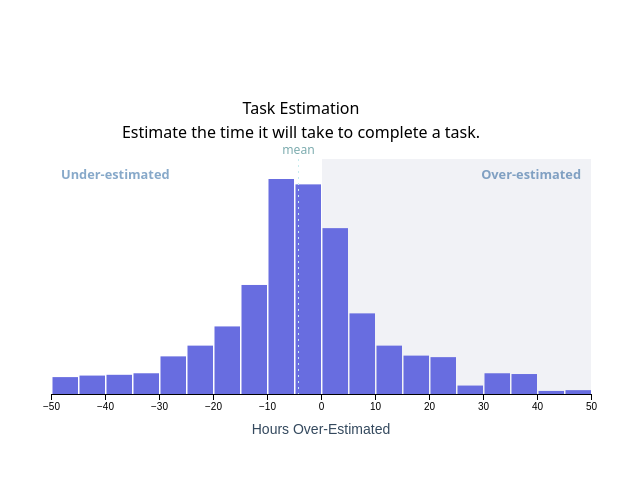
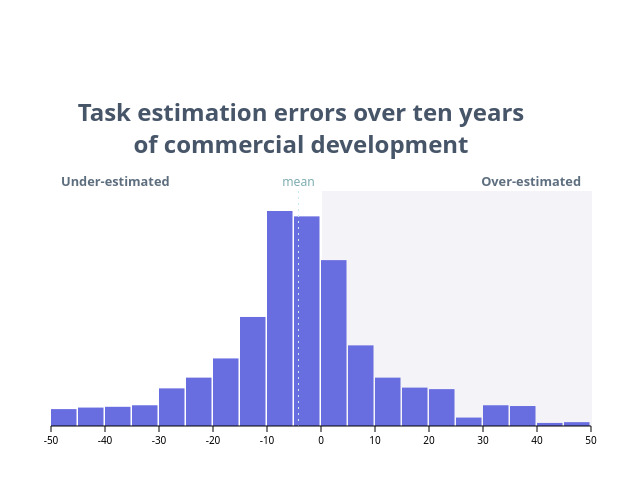
Before and after one commit to erickhilda/learn-data-vis, a Next.js app: page / in a window 1280 px wide. Shown: the top 482 px of the page, without its empty margins (339-979 px from the left). Built offline with nearby package versions, Linux system fonts and the light colour scheme.

Commit message:
feat: initial task estimation chart

```diff
--- a/src/app/page.jsx
+++ b/src/app/page.jsx
@@ -4,8 +4,10 @@ import TaskEstimation from '@/components/example/task-estimation';
 export default function Home() {
   return (
     <main className="flex flex-col items-center p-24 min-h-screen">
-      <TaskEstimation />
-      {/* <TaskEstimationChart /> */}
+      <div className="flex flex-col lg:flex-row">
+        {/* <TaskEstimation /> */}
+        <TaskEstimationChart />
+      </div>
     </main>
   );
 }
--- a/src/components/chart/task-estimation-chart.jsx
+++ b/src/components/chart/task-estimation-chart.jsx
@@ -1,7 +1,248 @@
+'use client';
+
+import * as d3 from 'd3';
+import { useCallback, useEffect, useMemo, useRef, useState } from 'react';
+
 function TaskEstimationChart() {
+  const width = 600;
+  let dimensions = {
+    width: width,
+    height: width * 0.5,
+    margin: {
+      top: 35,
+      right: 10,
+      bottom: 50,
+      left: 50,
+    },
+    boundedWidth: 0,
+    boundedHeight: 0,
+  };
+  dimensions.boundedWidth =
+    dimensions.width - dimensions.margin.left - dimensions.margin.right;
+  dimensions.boundedHeight =
+    dimensions.height - dimensions.margin.top - dimensions.margin.bottom;
+
+  const summaryAccessor = useCallback((d) => d.Summary, []);
+  const actualHoursAccessor = useCallback((d) => +d.HoursActual, []);
+  const developerHoursAccessor = useCallback(
+    (d) => +d.DeveloperHoursActual,
+    []
+  );
+  const diffAccessor = useCallback(
+    (d) => +d.HoursEstimate - actualHoursAccessor(d),
+    [actualHoursAccessor]
+  );
+  const yAccessor = (d) => d.length;
+
+  const [dataset, setDataset] = useState([]);
+  useEffect(() => {
+    async function fetchData() {
+      let data = await d3.csv('/task_estimation.csv');
+
+      let usedTasks = {};
+      data = data.filter((d) => {
+        const hours = actualHoursAccessor(d);
+        if (usedTasks[summaryAccessor(d)]) {
+          const hasHigherValue = hours > usedTasks[summaryAccessor(d)];
+          if (!hasHigherValue) return false;
+        }
+        usedTasks[summaryAccessor(d)] = hours;
+        return actualHoursAccessor(d) > 10;
+      });
+
+      data = data.filter(
+        (d) => diffAccessor(d) >= -50 && diffAccessor(d) <= 50
+      );
+
+      setDataset(data);
+    }
+
+    fetchData();
+  }, [actualHoursAccessor, diffAccessor, summaryAccessor]);
+
+  const xScale = useMemo(() => {
+    return d3
+      .scaleLinear()
+      .domain(d3.extent(dataset, diffAccessor))
+      .range([0, dimensions.boundedWidth])
+      .nice();
+  }, [dataset, diffAccessor, dimensions.boundedWidth]);
+
+  const xTicks = useMemo(() => {
+    return xScale.ticks().map((value) => ({
+      value,
+      xOffset: xScale(value),
+    }));
+  }, [xScale]);
+
+  const mean = useMemo(() => {
+    return d3.mean(dataset, diffAccessor);
+  }, [dataset, diffAccessor]);
+
+  const binsGenerator = useMemo(() => {
+    return d3.bin().domain(xScale.domain()).value(diffAccessor).thresholds(30);
+  }, [diffAccessor, xScale]);
+
+  const bins = useMemo(() => {
+    return binsGenerator(dataset);
+  }, [binsGenerator, dataset]);
+
+  const yScale = useMemo(() => {
+    return d3
+      .scaleLinear()
+      .domain([0, d3.max(bins, yAccessor)])
+      .range([dimensions.boundedHeight, 0])
+      .nice();
+  }, [bins, dimensions.boundedHeight]);
+  const barPadding = 1.5;
+
+  const binsRef = useRef([]);
+  const tooltipRef = useRef(null);
+
+  const [selectedBin, setSelectedBin] = useState(null);
+  const [displayTooltip, setDisplayTooltip] = useState(false);
+  function handleMouseEnter(e, datum) {
+    setDisplayTooltip(true);
+    setSelectedBin(datum);
+  }
+
+  function handleMouseLeave() {
+    setDisplayTooltip(false);
+    setSelectedBin(null);
+  }
+
   return (
-    <div className="chart">
-      <h2>Task estimation errors over ten years of commercial development</h2>
+    <div className="flex flex-col items-center">
+      <h2 className="text-2xl font-extrabold text-slate-600 max-w-md text-center mb-4">
+        Task estimation errors over ten years of commercial development
+      </h2>
+
+      <div id="wrapper" className={``}>
+        <svg width={width} height={dimensions.height}>
+          <g
+            transform={`translate(${dimensions.margin.left}, ${dimensions.margin.top})`}
+          >
+            {/* chant background */}
+            <g className="label">
+              <text className="left-side-label" x={10} y={-25}>
+                Under-estimated
+              </text>
+              <text
+                className="right-side-label"
+                x={dimensions.boundedWidth - 10}
+                y={-25}
+              >
+                Over-estimated
+              </text>
+
+              <rect
+                className="background left-side-background"
+                y={-20}
+                width={dimensions.boundedWidth / 2}
+                height={dimensions.boundedHeight + 20}
+              />
+              <rect
+                className="background right-side-background"
+                x={dimensions.boundedWidth / 2 + 1}
+                y={-20}
+                width={dimensions.boundedWidth / 2}
+                height={dimensions.boundedHeight + 20}
+              />
+            </g>
+
+            {/* bar chart data */}
+            <g className="bins" ref={binsRef}>
+              {binsGenerator(dataset).map((bin) => (
+                <rect
+                  key={bin.x0}
+                  className="bin"
+                  x={xScale(bin.x0)}
+                  y={yScale(yAccessor(bin))}
+                  width={d3.max([
+                    0,
+                    xScale(bin.x1) - xScale(bin.x0) - barPadding,
+                  ])}
+                  height={dimensions.boundedHeight - yScale(yAccessor(bin))}
+                  onMouseEnter={(e) => handleMouseEnter(e, bin)}
+                  onMouseLeave={() => handleMouseLeave()}
+                />
+              ))}
+            </g>
+
+            {/* bar interaction enhancement */}
+            {/* <g className="bins">
+              {binsGenerator(dataset).map((bin) => (
+                <rect
+                  key={bin.x0}
+                  className="listeners"
+                  x={xScale(bin.x0)}
+                  y={-dimensions.margin.top}
+                  width={d3.max([0, xScale(bin.x1) - xScale(bin.x0)])}
+                  height={dimensions.boundedHeight + dimensions.margin.top}
+                  onMouseEnter={() => handleMouseEnter(bin.x0)}
+                  onMouseLeave={() => handleMouseLeave(bin)}
+                />
+              ))}
+            </g> */}
+
+            {/* mean line */}
+            <text className="mean-label" x={xScale(mean)} y={-25}>
+              mean
+            </text>
+            <line
+              className="mean"
+              x1={xScale(mean)}
+              x2={xScale(mean)}
+              y1={-20}
+              y2={dimensions.boundedHeight}
+            ></line>
+
+            {/* x-axis */}
+            <path
+              d={`M 0 ${dimensions.boundedHeight} H ${dimensions.boundedWidth}`}
+              stroke="currentColor"
+            />
+            <g
+              transform={`translate(0, ${dimensions.boundedHeight})`}
+              className=""
+            >
+              {xTicks.map(({ value, xOffset }) => (
+                <g key={value} transform={`translate(${xOffset})`} className="">
+                  <line y2="6" stroke="currentColor" />
+                  <text
+                    key={value}
+                    style={{ textAnchor: 'middle', fontSize: '0.625rem' }}
+                    y={18}
+                  >
+                    {value}
+                  </text>
+                </g>
+              ))}
+            </g>
+          </g>
+        </svg>
+
+        <div
+          ref={tooltipRef}
+          className="tooltip"
+          style={{ opacity: displayTooltip ? 1 : 0 }}
+        >
+          <div className="tooltip-range" id="range"></div>
+          <div className="tooltip-examples" id="examples"></div>
+          <div className="tooltip-value">
+            ...of <span id="count"></span> tasks
+          </div>
+          <div className="tooltip-bar-value">
+            <b>
+              <span id="tooltip-bar-value"></span>%
+            </b>
+            of the work was done by developers
+          </div>
+          <div className="tooltip-bar">
+            <div className="tooltip-bar-fill" id="tooltip-bar-fill"></div>
+          </div>
+        </div>
+      </div>
     </div>
   );
 }
```
